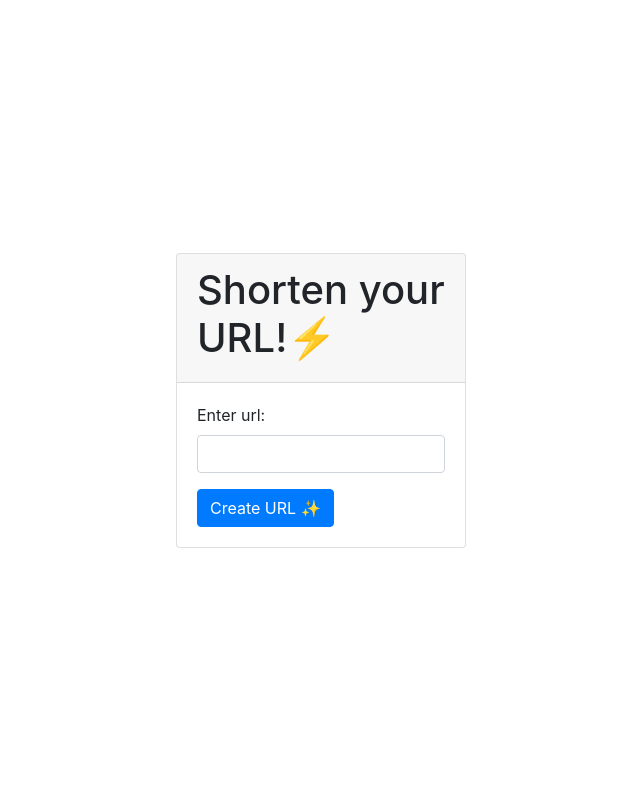
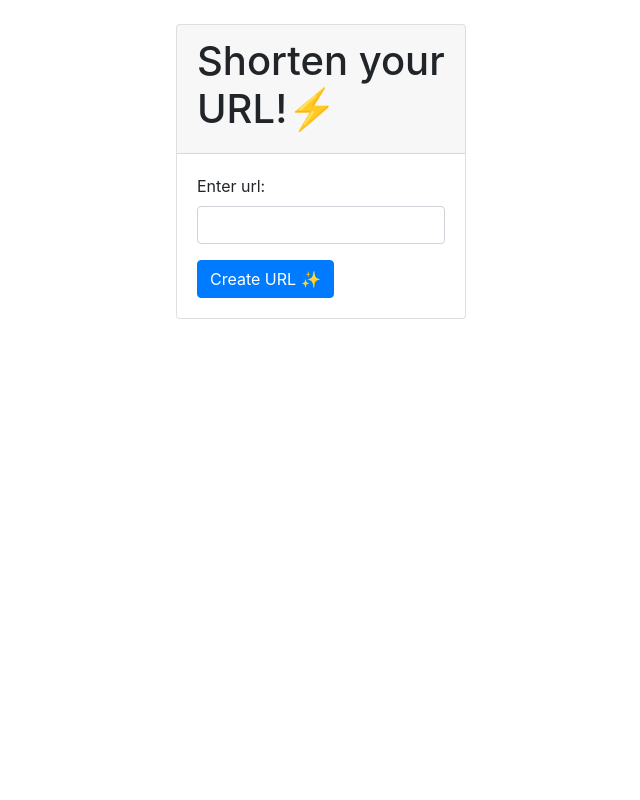
Before and after one commit to MaciejWiatr/django-url-shortener, a Django app: page / in a window 1280 px wide. Shown: the whole page, without its empty margins (319-959 px from the left). Run offline with Django 3.2, Linux system fonts and the light colour scheme; some libraries are stand-ins or nearby versions.

Commit message:
Fix commit scaling

```diff
--- a/shorter/templates/shorter/index.html
+++ b/shorter/templates/shorter/index.html
@@ -2,6 +2,8 @@
 <html lang="en">
 <head>
     <meta charset="UTF-8">
+    <meta name="viewport" content="width=device-width, initial-scale=1">
+    <meta name="viewport" content="height=device-height, initial-scale=1">
     <title>URL Shortener</title>
     <link rel="stylesheet" href="https://stackpath.bootstrapcdn.com/bootstrap/4.4.1/css/bootstrap.min.css"
           integrity="sha384-Vkoo8x4CGsO3+Hhxv8T/Q5PaXtkKtu6ug5TOeNV6gBiFeWPGFN9MuhOf23Q9Ifjh" crossorigin="anonymous">
@@ -11,7 +13,6 @@
 <style>
     body {
         width: 100vw;
-        height: 100vh;
         display: flex;
         justify-content: center;
         align-items: center;
@@ -26,7 +27,7 @@
 
 <body>
 {% load crispy_forms_tags %}
-<div class="container-fluid ">
+<div class="container-fluid mt-4 mb-4">
     <div class="row justify-content-center">
         <div class="col-sm-8 col-md-6 col-lg-4 col-xl-3">
             {% if messages %}
```
Also changed, not shown: other parts of shorter/templates/shorter/index.html (+6 -4 lines), shorter/migrations/0006_link_qr.py (added).
